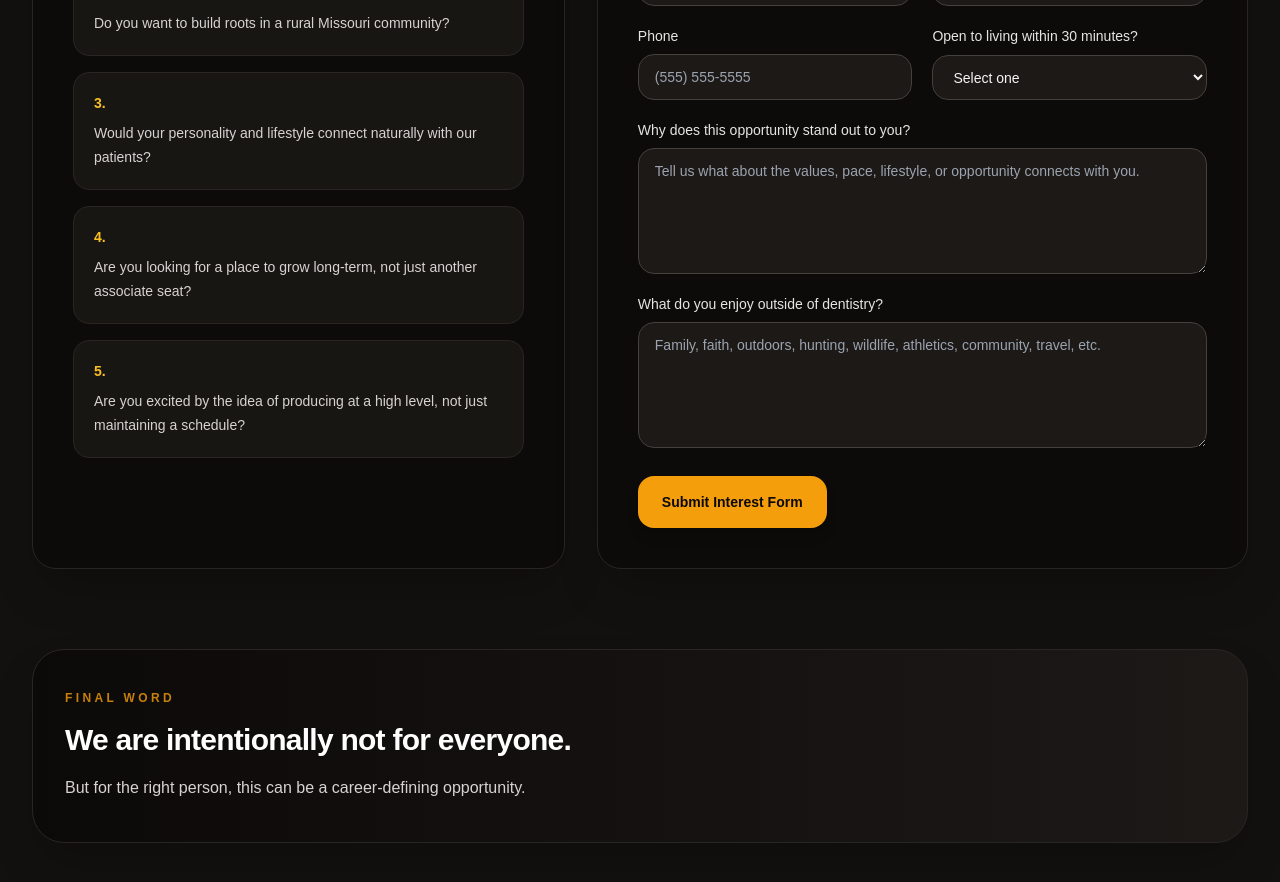
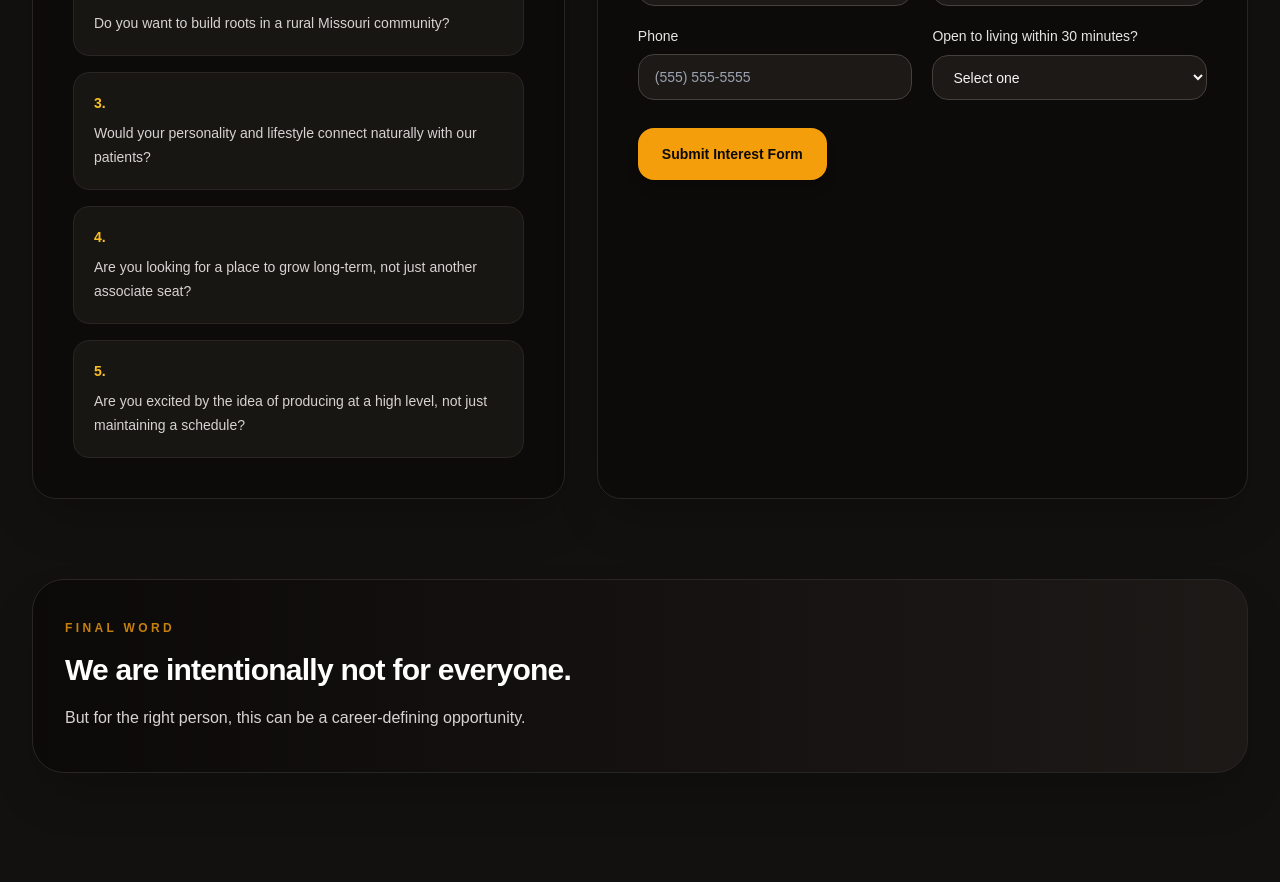
Before and after one commit to hldental/associate-dentist-landing-page, a Next.js app: page / in a window 1280 px wide. Shown: the part 2420-3302 px from the top of the page. After the commit the page ends 3273 px from the top, so only its background shows below. Built offline with nearby package versions, Linux system fonts and the light colour scheme.

Commit message:
Update page.tsx

```diff
--- a/app/page.tsx
+++ b/app/page.tsx
@@ -274,28 +274,6 @@ export default function Page() {
                 </label>
               </div>
 
-              <label className="grid gap-2 text-sm font-medium text-stone-200">
-                Why does this opportunity stand out to you?
-                <textarea
-                  name="why_fit"
-                  required
-                  rows={5}
-                  className="rounded-2xl border border-stone-700 bg-stone-900 px-4 py-3 text-stone-100 outline-none transition focus:border-amber-500"
-                  placeholder="Tell us what about the values, pace, lifestyle, or opportunity connects with you."
-                />
-              </label>
-
-              <label className="grid gap-2 text-sm font-medium text-stone-200">
-                What do you enjoy outside of dentistry?
-                <textarea
-                  name="outside_interests"
-                  required
-                  rows={5}
-                  className="rounded-2xl border border-stone-700 bg-stone-900 px-4 py-3 text-stone-100 outline-none transition focus:border-amber-500"
-                  placeholder="Family, faith, outdoors, hunting, wildlife, athletics, community, travel, etc."
-                />
-              </label>
-
               <div className="pt-2">
                 <button
                   type="submit"
```
